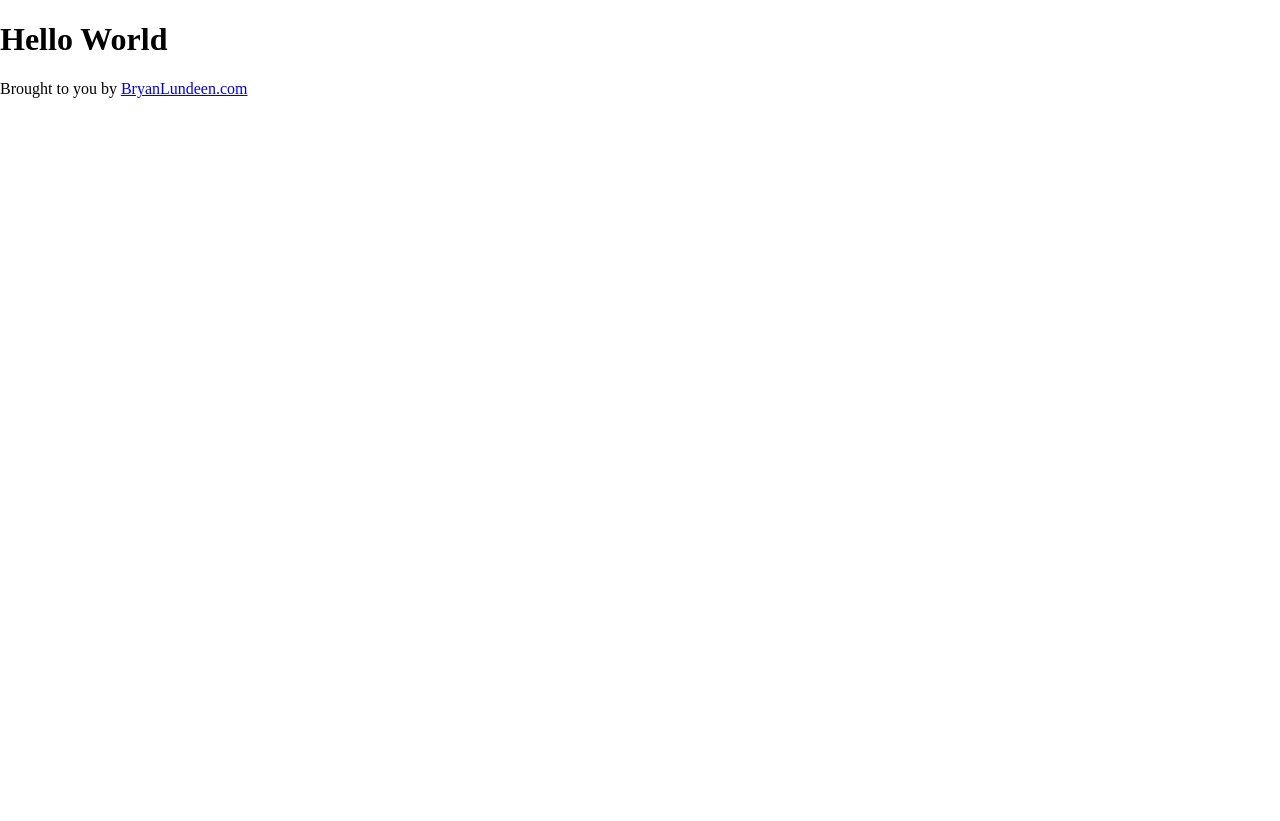
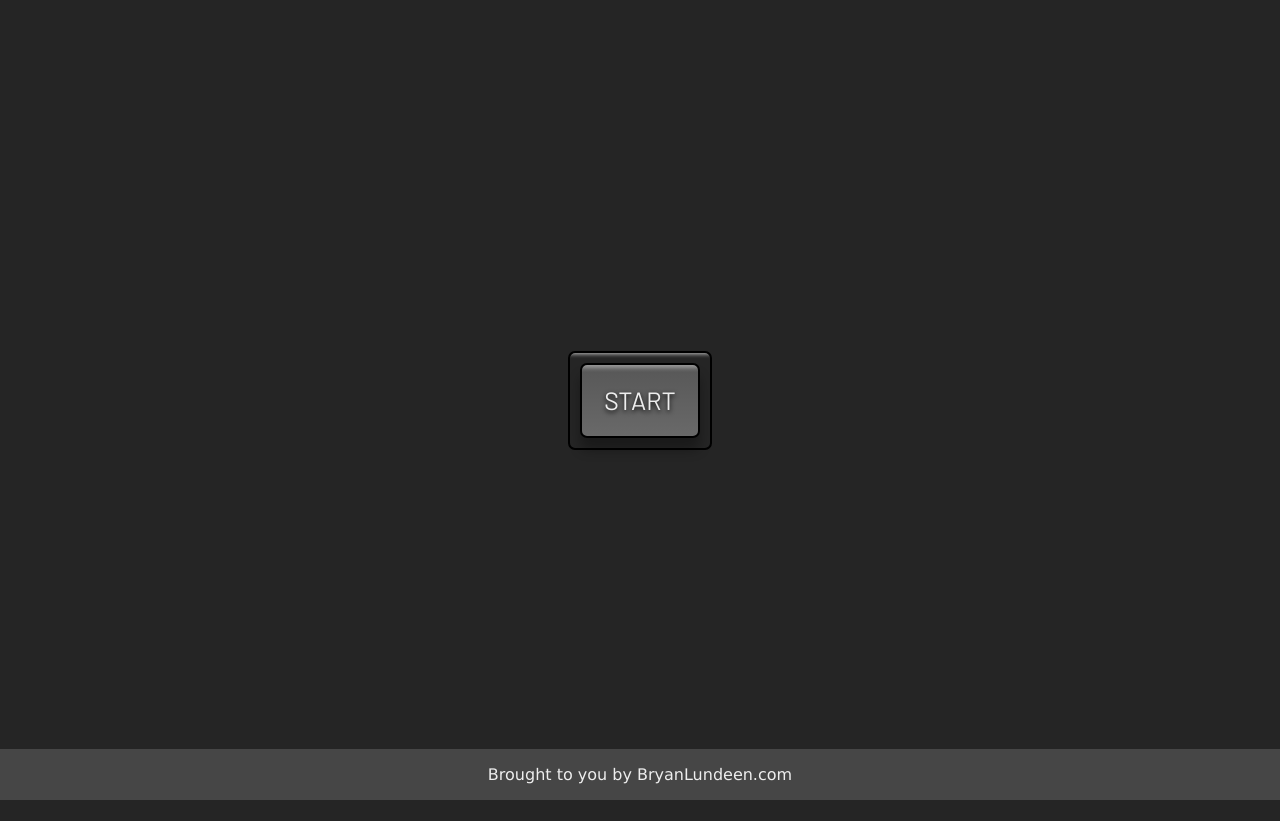
Before and after one commit to lundeen-bryan/pic-in-pic, a plain HTML site: page index.html in a window 1280 px wide. After the commit the page ends 800 px from the top, so only its background shows below. Drawn offline with Linux system fonts and the light colour scheme.

Commit message:
Added 3D button

```diff
--- a/index.html
+++ b/index.html
@@ -23,7 +23,12 @@
     <title>Title</title>
   </head>
   <body>
-    <h1>Hello World</h1>
+    <video id="video" controls height="360" width="640" hidden></video>
+
+    <div class="button-container">
+      <button id="button">START</button>
+    </div>
+
     <!-- FOOTER.START -->
     <div class="footer">
       <!-- Added name to footer for citation value -->
--- a/style.css
+++ b/style.css
@@ -1,3 +1,5 @@
+@import url('https://fonts.googleapis.com/css2?family=Barlow:ital,wght@0,100;0,200;0,300;0,400;0,500;0,600;0,700;0,800;0,900;1,100;1,200;1,300;1,400;1,500;1,600;1,700;1,800;1,900&display=swap');
+
 html {
   box-sizing: border-box;
 }
@@ -5,4 +7,63 @@ html {
 body {
   margin: 0;
   min-height: 100vh;
+  display: flex;
+  justify-content: center;
+  align-items: center;
+  background: rgb(37, 37, 37);
 }
+
+.button-container {
+  border: 2px solid black;
+  padding: 10px;
+  border-radius: 7px;
+  box-shadow: inset 0 20px 4px -19px rgba(255, 255, 255, 0.7);
+}
+
+button {
+  cursor: pointer;
+  outline: none;
+  width: 120px;
+  height: 75px;
+  font-family: Barlow, sans-serif;
+  font-size: 25px;
+  color: #eee;
+  text-shadow: 0 2px 5px black;
+  background: linear-gradient(to top, #696969, #575757);
+  border: 2px solid #000;
+  border-radius: 7px;
+  box-shadow: inset 0 22px 4px -19px rgba(255, 255, 255, 0.4),
+    0 12px 12px 0 rgba(0, 0, 0, 0.3);
+}
+
+button:hover {
+  background: linear-gradient(to bottom, #696969, #575757);
+}
+
+button:active {
+  transform: translateY(3px);
+  box-shadow: 0 6px 6px 0 rgba(0, 0, 0, 0.3);
+}
+
+/* FOOTER.START */
+.footer {
+  color: #eee;
+  font-family: 'Lucida Sans', 'Lucida Sans Regular', 'Lucida Grande',
+    'Lucida Sans Unicode', Geneva, Verdana, sans-serif;
+  text-align: center;
+  position: fixed;
+  left: 0;
+  bottom: 0;
+  width: 100%;
+  background-color: rgba(121, 121, 121, 0.4);
+}
+.footer a {
+  color: #eee;
+  text-decoration: none;
+}
+
+.footer a:hover {
+  color: lightblue;
+  text-decoration: underline;
+}
+/* FOOTER.END */
```
